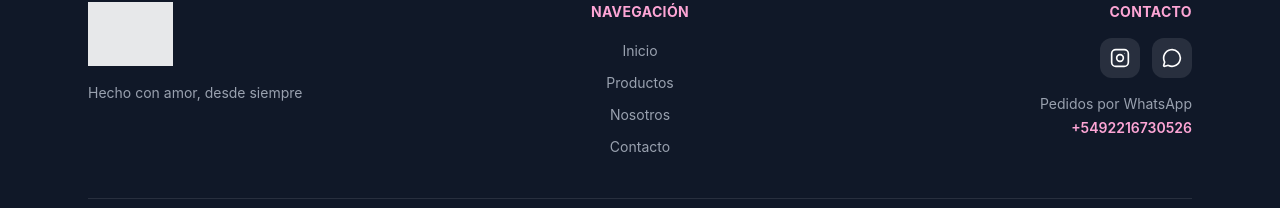
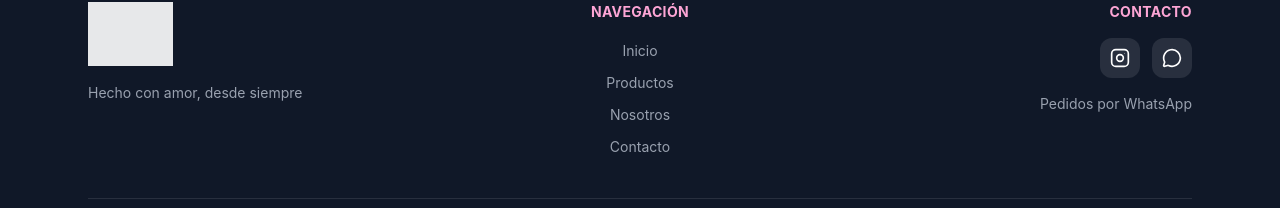
Before and after one commit to galoruiiz/eviscake, a React (Vite) app: page / in a window 1280 px wide. Shown: the part 2926-3134 px from the top of the page. Built offline with nearby package versions, Linux system fonts and the light colour scheme; grey boxes are pictures that could not be loaded.

Commit message:
Remove WhatsApp number from footer
Removed WhatsApp number display from footer.

```diff
--- a/src/components/Footer.tsx
+++ b/src/components/Footer.tsx
@@ -87,9 +87,6 @@ export default function Footer() {
             <p className="text-gray-400 text-sm">
               Pedidos por WhatsApp
             </p>
-            <p className="text-pink-300 text-sm font-semibold mt-1">
-              +{CONFIG.whatsappNumber}
-            </p>
           </div>
         </div>
 
```
